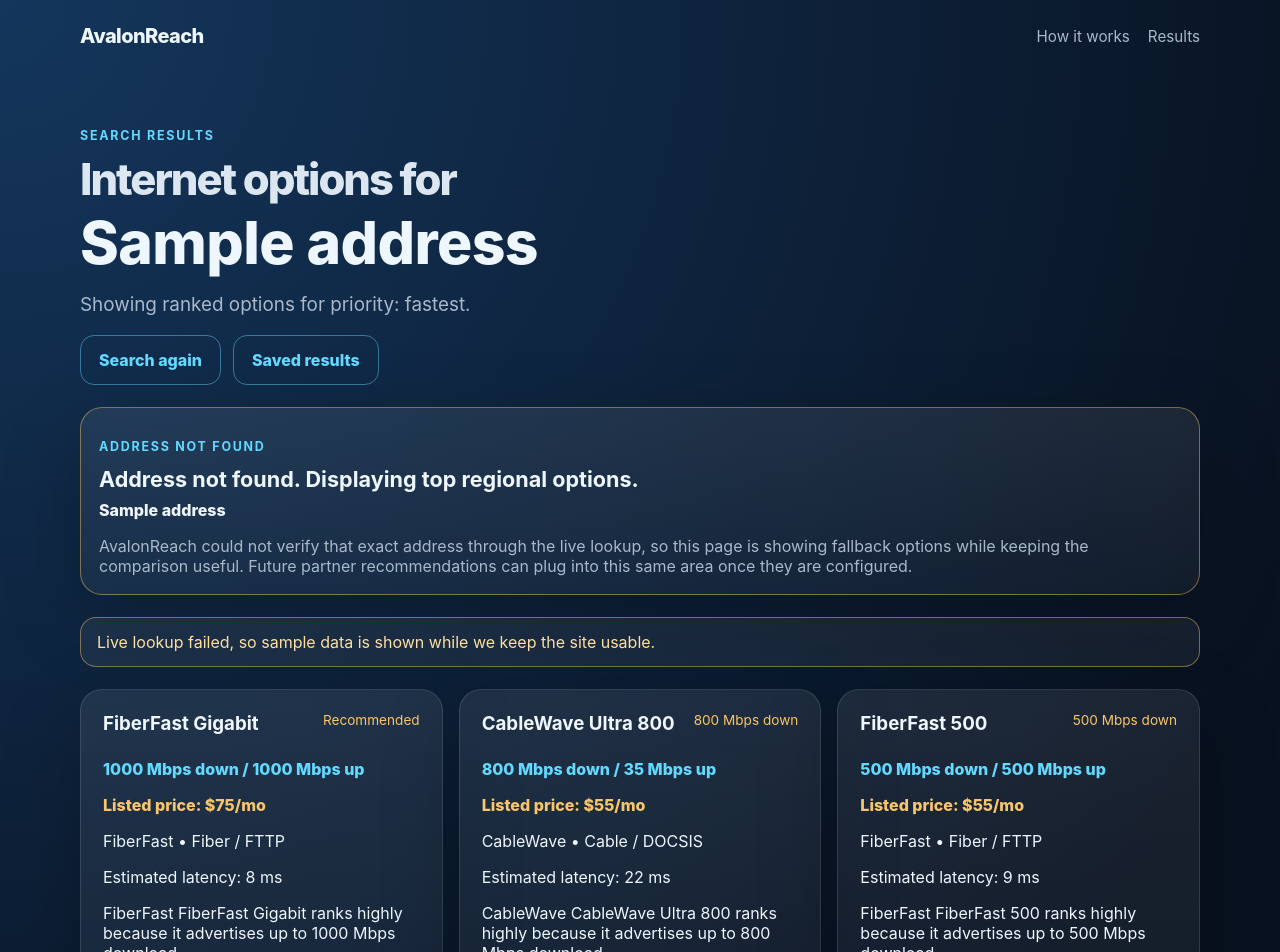
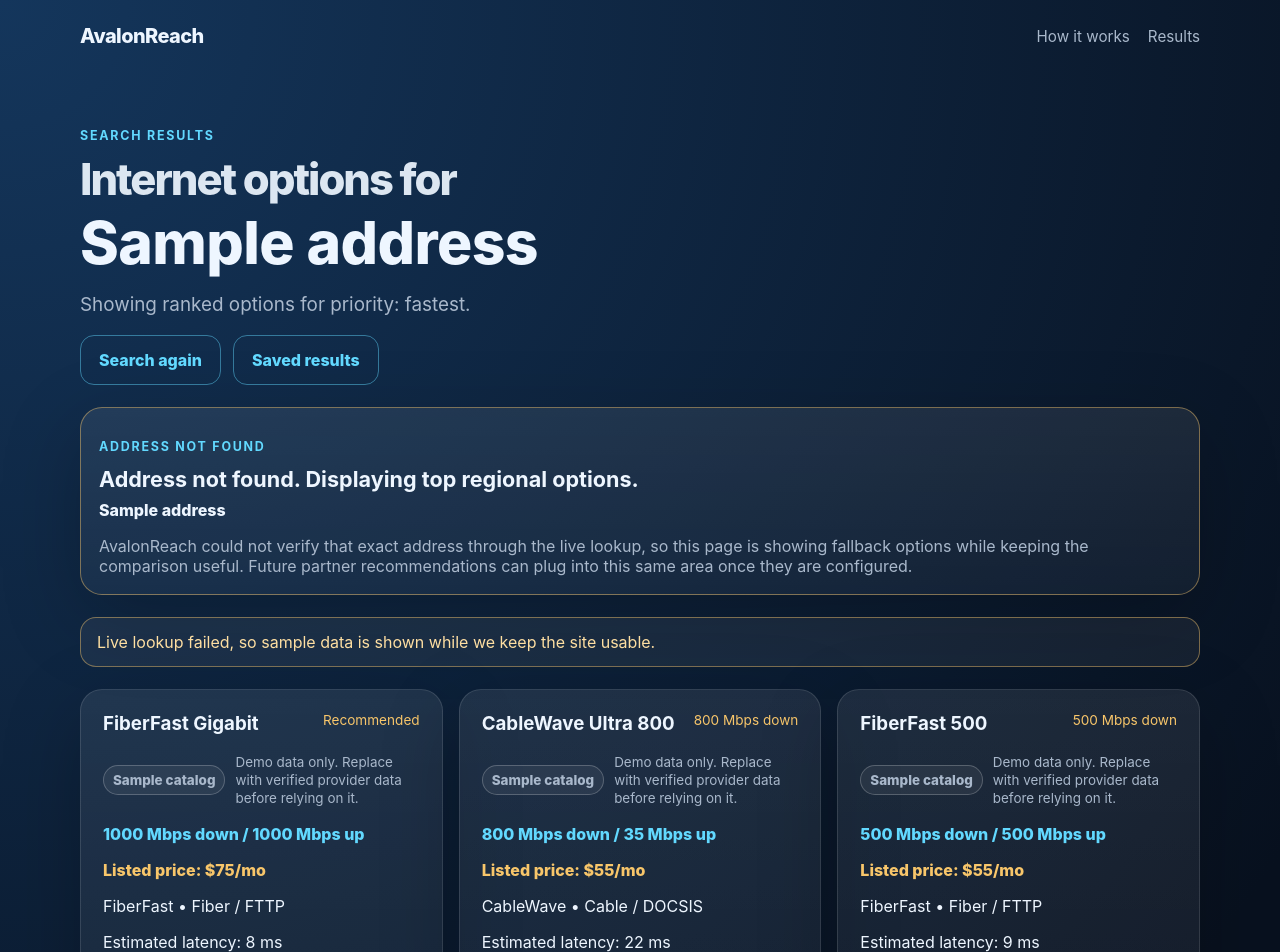
Before and after one commit to Octapolis/AvalonReach, a Next.js app: page /results in a window 1280 px wide. Shown: the top 952 px of the page. Built offline with nearby package versions, Linux system fonts and the light colour scheme; no server answers; the database is empty.

Commit message:
Add data source labels to result cards

```diff
--- a/app/results/page.tsx
+++ b/app/results/page.tsx
@@ -63,6 +63,10 @@ export default async function ResultsPage({ searchParams }: { searchParams: Prom
                 <h3>{provider.planName ?? `${provider.name} ${provider.transportLabel}`}</h3>
                 <span>{index === 0 ? "Recommended" : provider.scoreLabel}</span>
               </div>
+              <div className="source-row" aria-label="Result data confidence">
+                <span className={`source-pill ${provider.source ?? lookup.source}`}>{sourceLabel(provider.source ?? lookup.source)}</span>
+                <span>{confidenceLabel(provider.source ?? lookup.source)}</span>
+              </div>
               <p className="speed">{provider.maxDownloadMbps} Mbps down / {provider.maxUploadMbps} Mbps up</p>
               <p className="price-line">{provider.priceLabel}</p>
               <p>{provider.name} • {provider.transportLabel} {provider.contractRequired ? "• Contract may apply" : ""}</p>
@@ -123,3 +127,15 @@ function getResultStatus(source: "live" | "sample" | "fallback", usedDeviceLocat
     message: "AvalonReach could not verify that exact address through the live lookup, so this page is showing fallback options while keeping the comparison useful. Future partner recommendations can plug into this same area once they are configured."
   };
 }
+
+function sourceLabel(source: "live" | "sample" | "fallback") {
+  if (source === "live") return "Live availability data";
+  if (source === "fallback") return "Regional fallback";
+  return "Sample catalog";
+}
+
+function confidenceLabel(source: "live" | "sample" | "fallback") {
+  if (source === "live") return "Shown for the matched address. Confirm plan details with the provider.";
+  if (source === "fallback") return "Not exact-address verified. Use as a regional starting point.";
+  return "Demo data only. Replace with verified provider data before relying on it.";
+}
--- a/app/styles.css
+++ b/app/styles.css
@@ -48,6 +48,10 @@ input, select { width: 100%; border: 1px solid var(--line); background: rgba(0,0
 .steps span { display:inline-grid; place-items:center; width: 34px; height: 34px; border-radius: 999px; background: rgba(98,217,255,.15); color: var(--cyan); font-weight: 900; margin-bottom: 16px; }
 .provider-topline { display:flex; justify-content:space-between; gap: 12px; align-items:start; }
 .provider-topline span { color: var(--gold); font-size: .85rem; }
+.source-row { display: flex; align-items: center; gap: 10px; color: var(--muted); font-size: .84rem; line-height: 1.35; margin: 10px 0 14px; }
+.source-pill { display: inline-flex; align-items: center; flex: 0 0 auto; border: 1px solid rgba(98,217,255,.35); border-radius: 999px; padding: 5px 9px; color: var(--cyan); font-weight: 800; background: rgba(98,217,255,.09); }
+.source-pill.fallback { border-color: rgba(248,198,106,.5); color: var(--gold); background: rgba(248,198,106,.1); }
+.source-pill.sample { border-color: rgba(255,255,255,.22); color: var(--muted); background: rgba(255,255,255,.06); }
 .speed { color: var(--cyan); font-weight: 800; }
 .price-line { color: var(--gold); font-weight: 800; }
 .fine-print { color: var(--muted); font-size: .9rem; }
```
Also changed, not shown: 1 other file (tests, documents, lock files or other folders).
